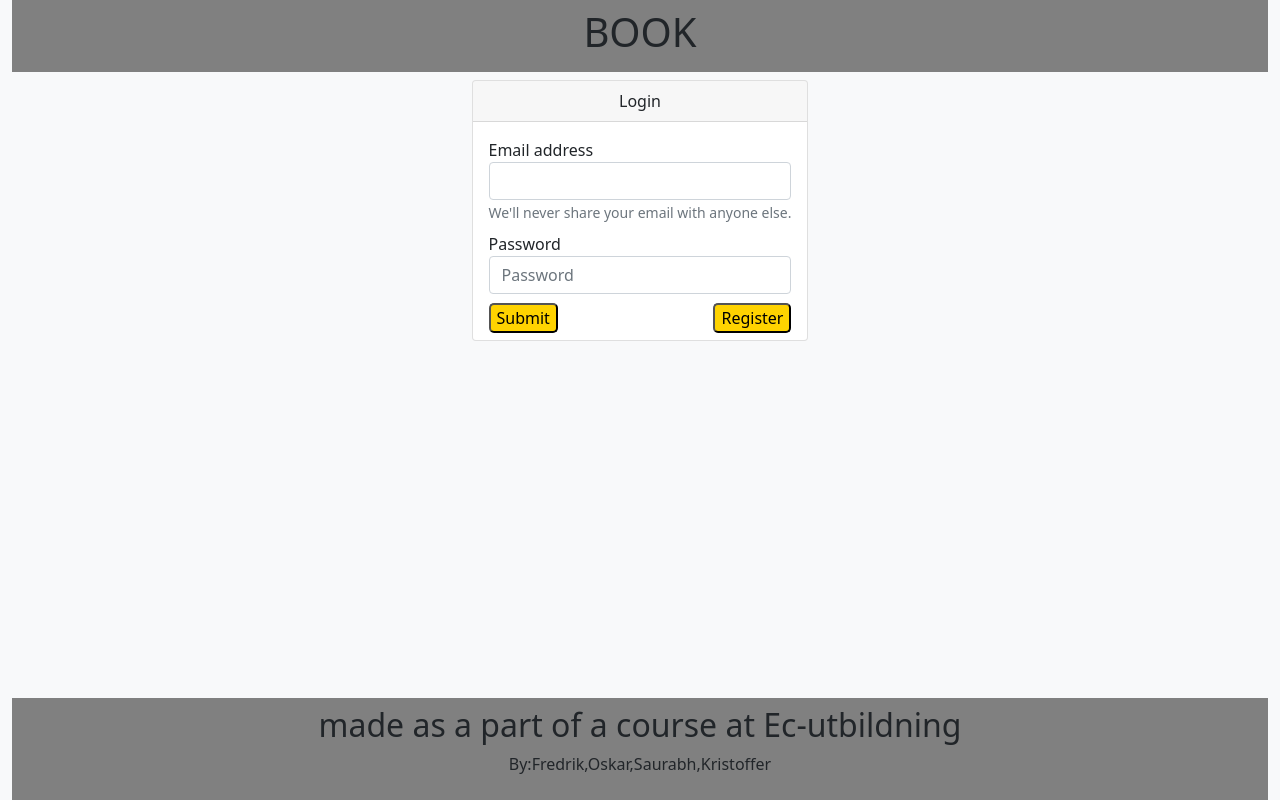
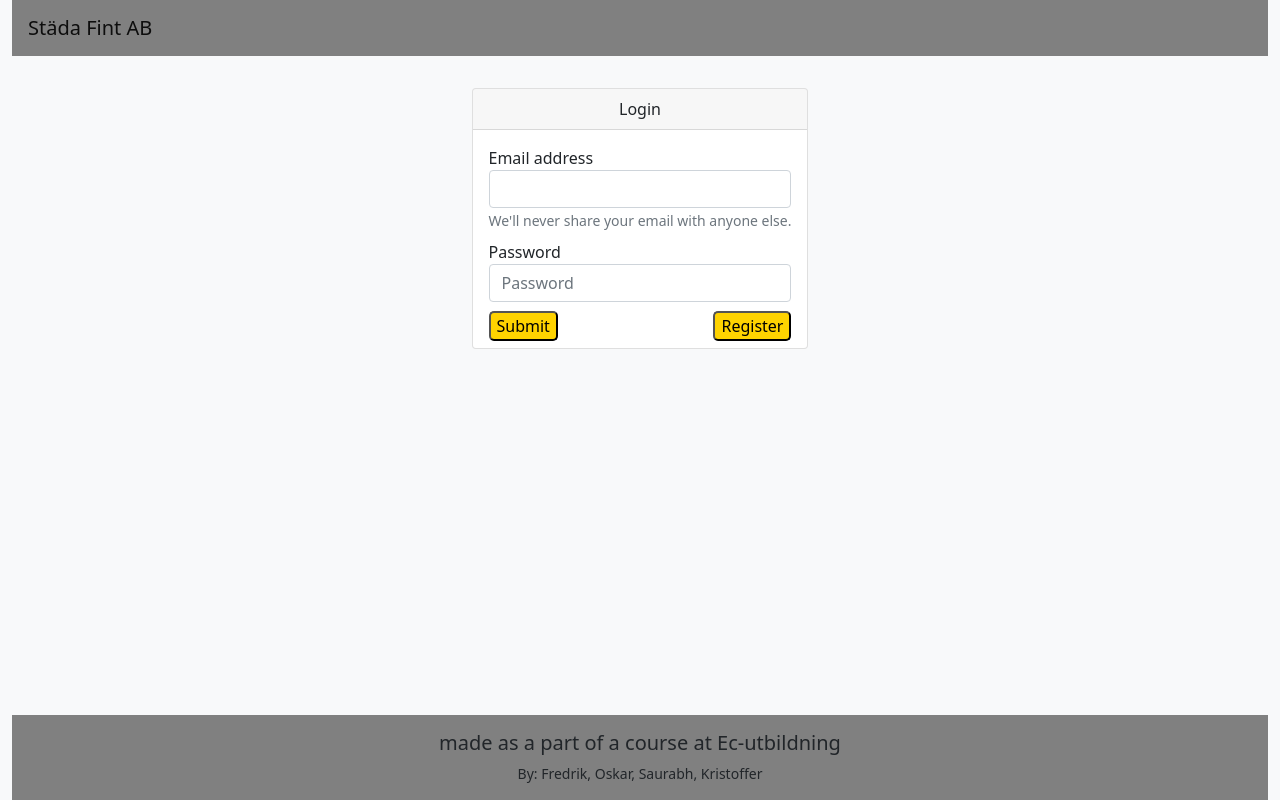
Before and after one commit to kriswern/frontend-book-and-clean, a React (Create React App) app: page /login in a window 1280 px wide. Built offline with nearby package versions, Linux system fonts and the light colour scheme.

Commit message:
adds brand name to header

```diff
--- a/src/components/Layout.js
+++ b/src/components/Layout.js
@@ -8,7 +8,7 @@ export default function Layout({ children }) {
   return (
     <div className="pageLayout container-fluid">
       <Header />
-      <main className="p-2">{children}</main>
+      <main>{children}</main>
       <Footer />
     </div>
   );
--- a/src/components/booking/Bookings.js
+++ b/src/components/booking/Bookings.js
@@ -20,18 +20,20 @@ export default function Bookings() {
   }, []);
 
   useEffect(() => {
-    role && !bookings && getBookings(role);
-  }, [role, bookings, getBookings]);
+    getBookings(role);
+    console.log("getBookings")
+  }, [role]);
 
   useEffect(() => {
     response && setBookings(response)
-    console.log(response);
   }, [response]);
 
   useEffect(() => {
     if (update) {
       const timeOut = setTimeout(() => {
         getBookings(role);
+        console.log("getBookings update")
+
       },100);
       return () => {
         setUpdate(false);
@@ -46,12 +48,10 @@ export default function Bookings() {
 
   return (
     <div className="p-2">
-      <h4 className="newbooking-header">Bookings</h4>
+      <h4 className="newbooking-header">{role && role.charAt(0).toUpperCase() + role.slice(1)} Bookings</h4>
 
       <div className="bookings-container p-2">
-        {bookings &&
-          role &&
-          !loading &&
+        {bookings && !loading &&
           bookings.map((booking, index) => {
             switch (role) {
               case "admin":
--- a/src/components/layout/Footer.js
+++ b/src/components/layout/Footer.js
@@ -1,8 +1,8 @@
 export default function Footer() {
   return (
-    <footer className=" text-center p-2">
-      <h2>made as a part of a course at Ec-utbildning</h2>
-      <p>By:Fredrik,Oskar,Saurabh,Kristoffer</p>
+    <footer className=" text-center">
+      <small><h5>made as a part of a course at Ec-utbildning</h5></small>
+      <small><p>By: Fredrik, Oskar, Saurabh, Kristoffer</p></small>
     </footer>
   );
 }
--- a/src/components/layout/Header.js
+++ b/src/components/layout/Header.js
@@ -1,15 +1,9 @@
 export default function Header() {
   return (
-    <header className="masthead p-2">
-      <div className="container h-100">
-        <div className="row h-100 align-items-center">
-          <div className="col-12 text-center">
-            <h1 className="fw-light">
-              BOOK
-            </h1>
-          </div>
-        </div>
-      </div>
+    <header className="masthead">
+      <nav class="navbar navbar-light">
+  <a class="navbar-brand" href="#">Städa Fint AB</a>
+</nav>
     </header>
   );
 }
--- a/src/css/Layout.css
+++ b/src/css/Layout.css
@@ -9,7 +9,8 @@
 
 Header {
   background-color: gray;
-  height: 12%;
+  height: fit-content;
+  padding-left: 1rem;
 }
 .bookIcon {
   height: 100%;
@@ -37,11 +38,13 @@ Header {
 
 main {
   flex: 1 1 auto;
+  padding-top: 2rem!important;
 }
 Footer {
   height: fit-content;
   background-color: gray;
   text-align: center;
+  padding-top: 1rem;
 }
 
 @media only screen and (max-width: 400px) {
```
